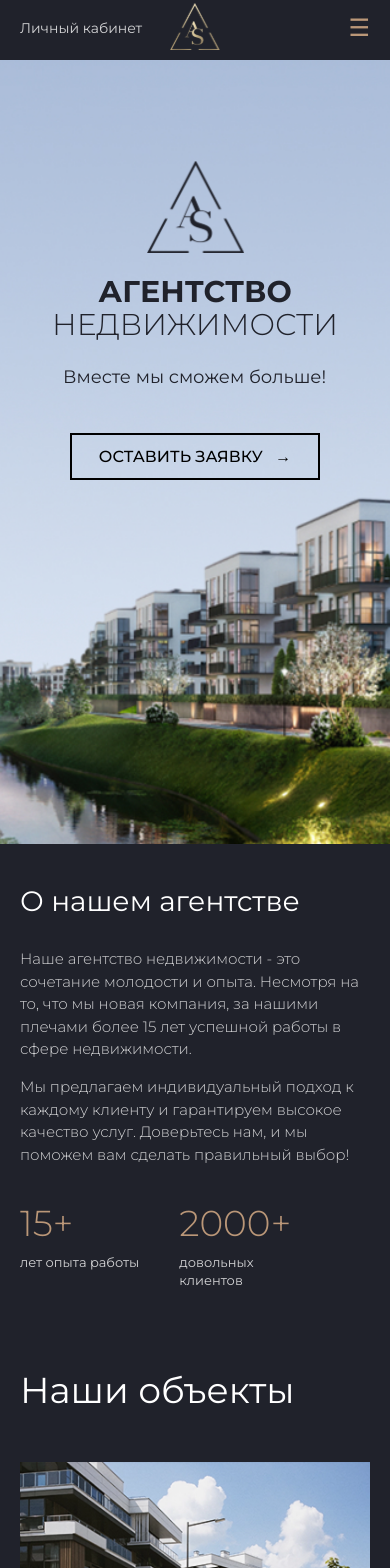
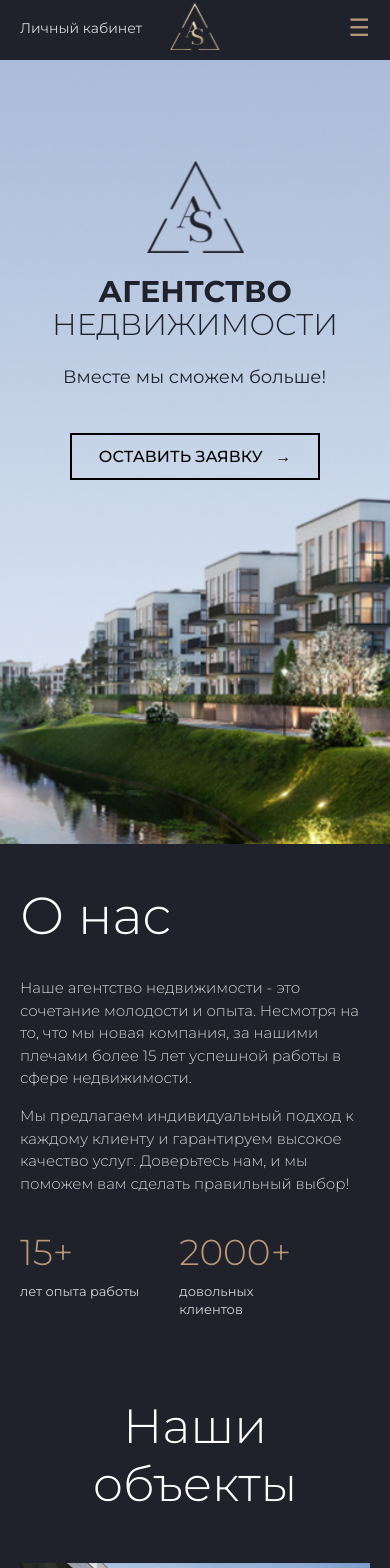
Before and after one commit to Max-Semian/realty_app, a Next.js app: page /realty_app/ in a window 390 px wide. Shown: the top 1568 px of the page. Built offline with nearby package versions, Linux system fonts and the light colour scheme.

Commit message:
Update component styles and structure

```diff
--- a/src/components/AboutAgencySection/AboutAgencySection.module.css
+++ b/src/components/AboutAgencySection/AboutAgencySection.module.css
@@ -23,7 +23,7 @@
 
 .title {
   font-size: 36px;
-  font-weight: 400;
+  font-weight: 300;
   margin: 0;
   scroll-margin-top: 300px;
 }
@@ -109,7 +109,7 @@
   }
 
   .title {
-    font-size: 28px;
+    font-size: 52px;
     margin-bottom: 10px;
   }
 
--- a/src/components/AboutAgencySection/AboutAgencySection.tsx
+++ b/src/components/AboutAgencySection/AboutAgencySection.tsx
@@ -8,7 +8,7 @@ export default function AboutAgencySection() {
     <section className={styles.aboutSection}>
       <div className={styles.container}>
         <div className={styles.header}>
-          <h2 className={styles.title}>О нашем агентстве</h2>
+          <h2 className={styles.title}>О наc</h2>
           <a href="about-us" className={styles.learnMore}>
             УЗНАТЬ БОЛЬШЕ <span className={styles.arrow}>→</span>
           </a>
--- a/src/components/AdvantagesSection/AdvantagesSection.module.css
+++ b/src/components/AdvantagesSection/AdvantagesSection.module.css
@@ -135,8 +135,10 @@
   }
 
   .title {
-    font-size: 28px;
+    font-size: 48px;
     margin-bottom: 40px;
+    font-weight: 300;
+    text-align: center;
   }
 
   .advantagesGrid {
--- a/src/components/CardCarousel/CardCarousel.module.css
+++ b/src/components/CardCarousel/CardCarousel.module.css
@@ -124,7 +124,7 @@
   }
 
   .title {
-    font-size: 28px;
+    font-size: 48px;
     margin-bottom: 30px;
     text-align: left; /* Left align title on mobile */
   }
--- a/src/components/ContactForm/ContactForm.module.css
+++ b/src/components/ContactForm/ContactForm.module.css
@@ -174,4 +174,8 @@
   .container {
     padding: 40px 20px;
   }
+  .title {
+    font-size: 46px;
+    font-weight: 300;
+  }
 }
--- a/src/components/ContactsSection/ContactsSection.module.css
+++ b/src/components/ContactsSection/ContactsSection.module.css
@@ -130,4 +130,9 @@
   .container {
     padding: 40px 20px;
   }
+  .title {
+    font-size: 46px;
+    font-weight: 300;
+    text-align: left;
+  }
 }
--- a/src/components/ContactsSection/ContactsSection.tsx
+++ b/src/components/ContactsSection/ContactsSection.tsx
@@ -7,7 +7,7 @@ export default function ContactsSection() {
   return (
     <section id="contacts" className={styles.contactsSection}>
       <div className={styles.container}>
-        <h2 className={styles.title}>Контакты</h2>
+        <h2 className={styles.title}>Наши контакты</h2>
 
         <div className={styles.contactsContent}>
           <div className={styles.mapContainer}>
--- a/src/components/DocumentsSection/DocumentsSection.module.css
+++ b/src/components/DocumentsSection/DocumentsSection.module.css
@@ -136,4 +136,8 @@
     align-items: flex-start;
     text-align: left;
   }
+  .title {
+    font-size: 46px;
+    font-weight: 300;
+  }
 }
--- a/src/components/PropertiesCarousel/PropertiesCarousel.module.css
+++ b/src/components/PropertiesCarousel/PropertiesCarousel.module.css
@@ -178,6 +178,13 @@
 }
 
 @media (max-width: 768px) {
+
+  .title {
+    font-size: 48px;
+    font-weight: 300;
+    text-align: center;
+  }
+
   .propertiesSection {
     margin: 0;
     margin-top: -1px; /* Fix for the gap between sections */
--- a/src/components/TestimonialsCarousel/TestimonialsCarousel.module.css
+++ b/src/components/TestimonialsCarousel/TestimonialsCarousel.module.css
@@ -86,7 +86,7 @@
   border-radius: 0;
   display: flex;
   flex-direction: column;
-  width: 380px;
+  width: 342px;
   height: 294px;
   flex-shrink: 0;
   box-sizing: border-box;
@@ -228,6 +228,11 @@
     min-height: 250px;
   }
 
+  .title {
+    font-size: 46px;
+    font-weight: 300;
+  }
+
   .navButton {
     width: 40px;
     height: 40px;
--- a/src/components/WorkStagesSection/WorkStagesSection.module.css
+++ b/src/components/WorkStagesSection/WorkStagesSection.module.css
@@ -128,7 +128,7 @@
 
   .title {
     margin-bottom: 40px;
-    font-size: 30px;
+    font-size: 48px;
   }
 
   .stageRow {
```
